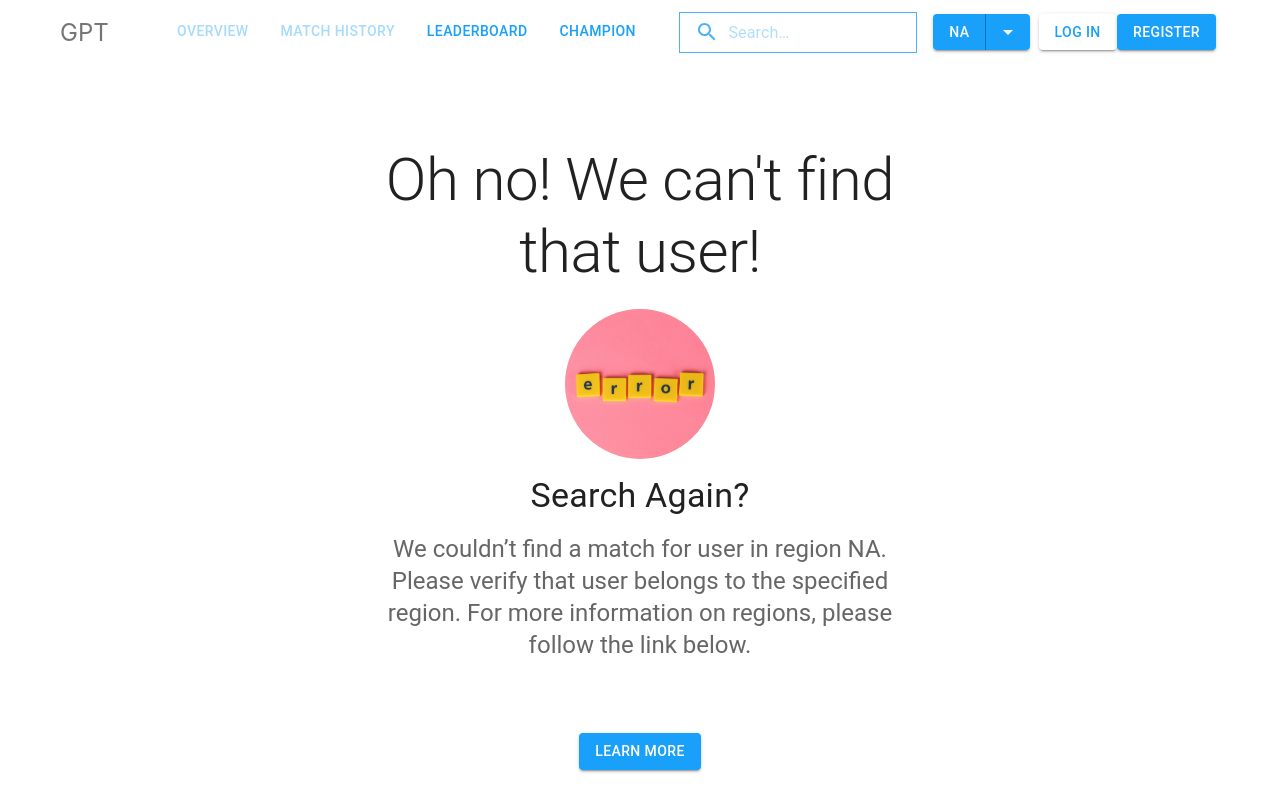
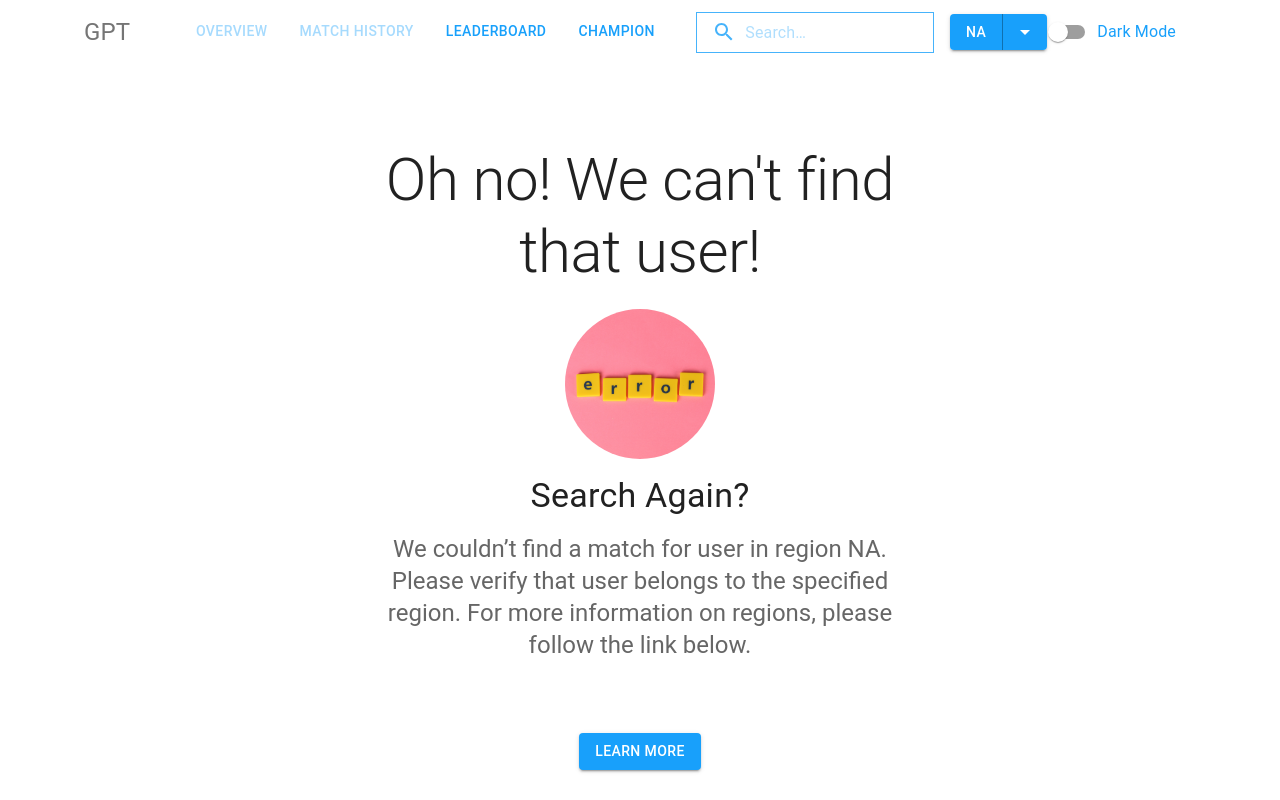
Before and after one commit to sunnydl/GamePerformanceTracker, a React (Create React App) app in the folder frontend/: page /usernotfound in a window 1280 px wide. Shown: the top 800 px of the page. Built offline with nearby package versions, Linux system fonts and the light colour scheme.

Commit message:
add dark mode theme

```diff
--- a/frontend/src/App.tsx
+++ b/frontend/src/App.tsx
@@ -1,16 +1,19 @@
 import React from 'react';
 import './App.css';
 import { ThemeProvider } from '@mui/material/styles';
-import { themeLight } from './themes';
+import { themeLight, themeDark } from './themes';
 
 import NavBar from './components/NavBar';
 import Body from './components/Body';
 import Footer from './components/Footer';
+import { CssBaseline } from '@mui/material';
 
 function App() {
+  const [mode, setMode] = React.useState(false);
   return (
-    <ThemeProvider theme={themeLight}>
-      <NavBar />
+    <ThemeProvider theme={mode ? themeDark : themeLight}>
+      <CssBaseline />
+      <NavBar mode={mode} setMode={setMode} />
       <Body />
       <Footer/>
     </ThemeProvider>
--- a/frontend/src/components/NavBar/index.tsx
+++ b/frontend/src/components/NavBar/index.tsx
@@ -2,11 +2,11 @@ import React from 'react';
 
 import { Link, useLocation } from 'react-router-dom';
 import { useAppSelector } from '../../redux/hooks';
-import { Box, Button, AppBar, Toolbar, IconButton, Tab } from '@mui/material';
+import { Box, Button, AppBar, Toolbar, IconButton, Tab, FormControlLabel, Switch } from '@mui/material';
 import { NavBarTabs } from './style';
 import SummonerSearchBar from './SummonerSearchBar';
 
-function NavBar() {
+function NavBar({ mode, setMode }: { mode: boolean, setMode: React.Dispatch<React.SetStateAction<boolean>> }) {
   const location = useLocation();
   const summonerFound = useAppSelector((state) => state.user.summonerFound);
 
@@ -33,13 +33,10 @@ function NavBar() {
           </NavBarTabs>
           <SummonerSearchBar />
           <Box sx={{ flexGrow: 0.5 }} />
-          <Button color="secondary" variant="contained">
-            Log in
-          </Button>
-          <Box sx={{ flexGrow: 0.02 }} />
-          <Button color="primary" variant="contained">
-            Register
-          </Button>
+          <FormControlLabel
+            label='Dark Mode'
+            control={<Switch checked={mode} onChange={() => setMode((prevMode) => !prevMode)} />}
+          />
         </Toolbar>
       </AppBar>
   );
--- a/frontend/src/themes.ts
+++ b/frontend/src/themes.ts
@@ -66,28 +66,59 @@ themeLight = createTheme(themeLight, {
     }
 });
 
-// export const themeDark = createTheme({
-//     palette: {
-//         mode: 'dark',
-//         primary: {
+let themeDark = createTheme({
+    palette: {
+        mode: 'dark',
+        primary: {
+            main: '#0372bd',
+            contrastText: '#fff'
+        },
+        secondary: {
+            main: '#1b1b1b',
+            contrastText: '#0372bd'
+        },
+    //     error: {
 
-//         },
-//         secondary: {
+    //     },
+    //     warning: {
 
-//         },
-//         error: {
+    //     },
+    //     info: {
 
-//         },
-//         warning: {
+    //     },
+    //     success: {
 
-//         },
-//         info: {
+    //     }
+        background: {
+            default: '#1b1b1b',
+            alternate: '#212121',
+            paper: '#1b1b1b'
+        }
+    },
+});
 
-//         },
-//         success: {
+themeDark = createTheme(themeDark, {
+    components: {
+        MuiMenuItem: {
+            styleOverrides: {
+                root: {
+                    '&.Mui-selected': {
+                        backgroundColor: alpha(
+                            themeDark.palette.primary.main,
+                            themeDark.palette.action.selectedOpacity * 4
+                        ),
+                        '&:hover': {
+                            backgroundColor: alpha(
+                                themeDark.palette.primary.main,
+                                themeDark.palette.action.focusOpacity + themeDark.palette.action.selectedOpacity * 4
+                            )
+                        }
+                    }
+                }
+            }
+        }
+    }
+});
 
-//         }
-//     }
-// });
 
-export { themeLight };
+export { themeLight, themeDark };
```
